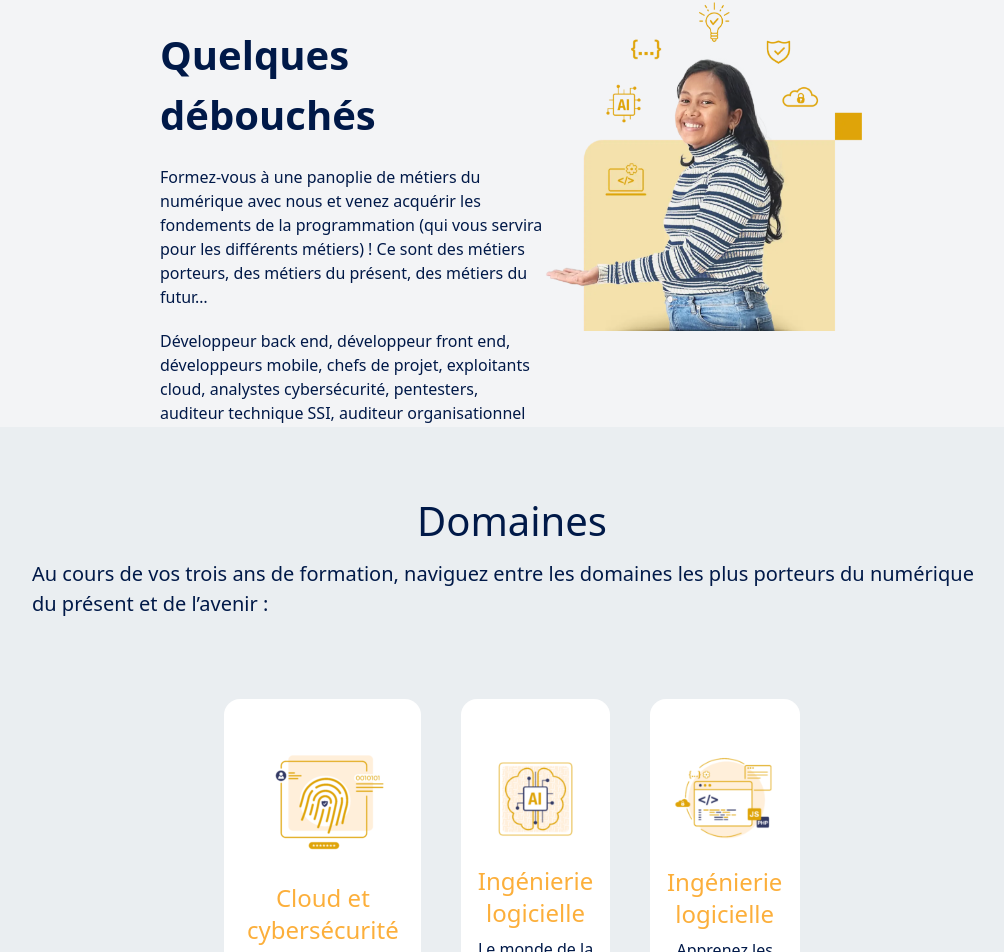
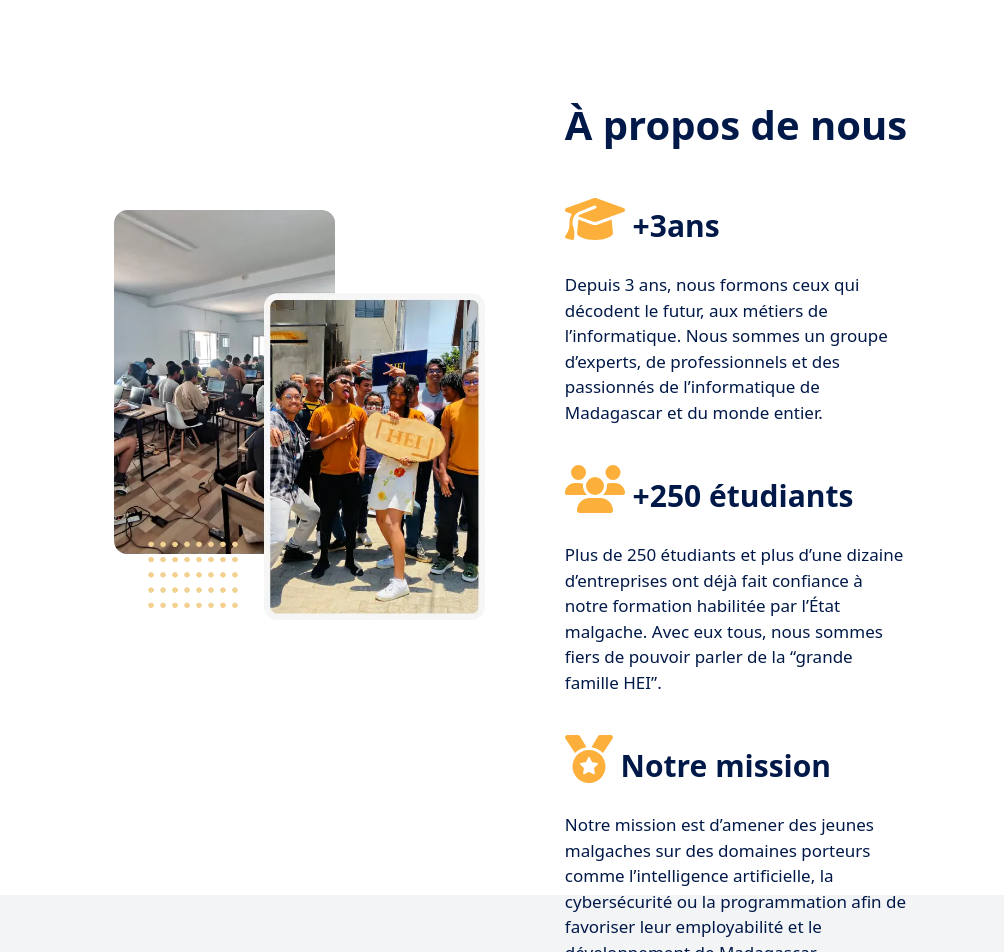
Before and after one commit to DavFilsDev/hei-university-homepage-clone, a React (Vite) app: page / in a window 1280 px wide. Shown: the part 977-1929 px from the top of the page, without its empty margins (128-1132 px from the left). Built offline with nearby package versions, Linux system fonts and the light colour scheme.

Commit message:
[ADD] feature:{Apropos.jsx} /Update Homepage.jsx

```diff
--- a/src/components/Admission.jsx
+++ b/src/components/Admission.jsx
@@ -5,7 +5,7 @@ import { faRightLong } from "@fortawesome/free-solid-svg-icons";
 const Admission = () => {
   return (
     <>
-      <div className="flex flex-col w-[100vw] h-[80vh]  m-auto justify-center items-center bg-[#6889C0] ">
+      <div className="flex flex-col w-[100vw] h-[80vh]  m-auto justify-center items-center bg-[#6889C0] pt-[5rem] ">
         <div className="pb-[10vh] gap-y-2 text-[15px] text-white flex flex-col justify-center items-center font-bold linear-gradient(135deg,rgb(74,234,220) 0%,rgb(151,120,209) 20%,rgb(207,42,186) 40%,rgb(238,44,130) 60%,rgb(251,105,98) 80%,rgb(254,248,76) 100%);">
           <h1 className="text-center pb-5 text-[40px]">Admission</h1>
           <p className="text-[20px]">
--- /dev/null
+++ b/src/components/Apropos.jsx
@@ -0,0 +1,59 @@
+import React, { useState } from 'react';
+import { FontAwesomeIcon } from "@fortawesome/react-fontawesome";
+import {
+ faGraduationCap,
+ faMedal,
+ faUserFriends,
+ faUsers
+
+} from "@fortawesome/free-solid-svg-icons";
+
+const Apropos = () => {
+
+
+  return (
+  <>
+  <div className='flex flex-row-reverse  m-auto w-full  gap-[5rem] bg-white text-[#001948] justify-center items-center py-[10rem]'>
+    <div className='flex flex-col gap-y-10 w-[27vw] h-[80vh] '>
+        <h2 className='text-[40px] font-bold'> À propos de nous</h2>
+        <div className='flex flex-col gap-y-7'>
+            <div className='flex-row justify-center items-center'>
+
+                <p className='text-3xl font-bold'> <span className='text-5xl text-[#fcaf3b]'> <FontAwesomeIcon icon={faGraduationCap} /></span>      +3ans</p>
+            </div>
+
+        <p className='text-[17px]'>
+           Depuis 3 ans, nous formons ceux qui décodent le futur, aux métiers de l’informatique. Nous sommes un groupe d’experts, de professionnels et des passionnés de l’informatique de Madagascar et du monde entier.
+        </p>
+        </div>
+       <div className='flex flex-col gap-y-7'>
+         <div className='flex-row justify-center items-center'>
+
+                <p className='text-3xl font-bold'> <span className='text-5xl text-[#fcaf3b]'> <FontAwesomeIcon icon={faUsers} /></span>      +250 étudiants</p>
+            </div>
+
+        <p  className='text-[17px]'>
+            Plus de 250 étudiants et plus d’une dizaine d’entreprises ont déjà fait confiance à notre formation habilitée par l’État malgache. Avec eux tous, nous sommes fiers de pouvoir parler de la “grande famille HEI”.
+        </p>
+       </div>
+      <div className='flex flex-col gap-y-7'>
+         <div className='flex-row justify-center items-center'>
+
+                <p className='text-3xl font-bold'> <span className='text-5xl text-[#fcaf3b]'> <FontAwesomeIcon icon={faMedal} /></span>       Notre mission</p>
+            </div>
+
+        <p  className='text-[17px]'>
+            Notre mission est d’amener des jeunes malgaches sur des domaines porteurs comme l’intelligence artificielle, la cybersécurité ou la programmation afin de favoriser leur employabilité et le développement de Madagascar.
+        </p>
+      </div>
+
+    </div>
+    <div>
+        <img  className="w-[29vw]" src="images/A-propos-left-1.webp" alt="" />
+    </div>
+  </div>
+  </>
+  );
+};
+
+export default Apropos;
--- a/src/pages/HomePage.jsx
+++ b/src/pages/HomePage.jsx
@@ -3,10 +3,12 @@ import Hero from '../components/Hero';
 import Deboucher from '../components/Debouche';
 import Domaine from '../components/Domaine';
 import Admission from '../components/Admission';
+import Apropos from '../components/Apropos';
 export default function HomePage() {
   return (
     <main className="flex flex-col gap-8">
       <Hero/>
+      <Apropos/>
       <Deboucher/>
       <Domaine/>
       <Admission/>
```
